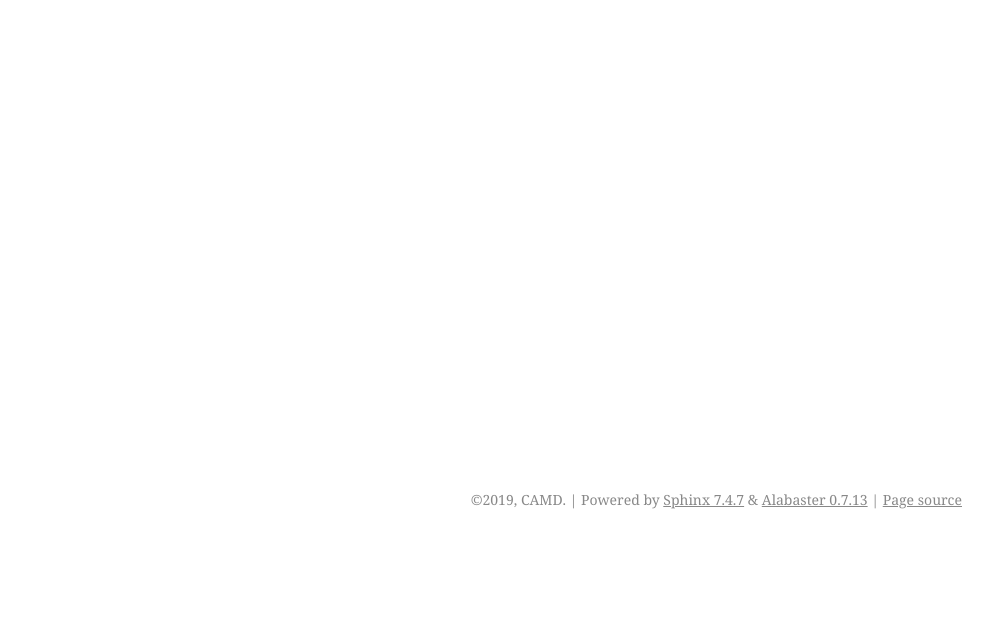
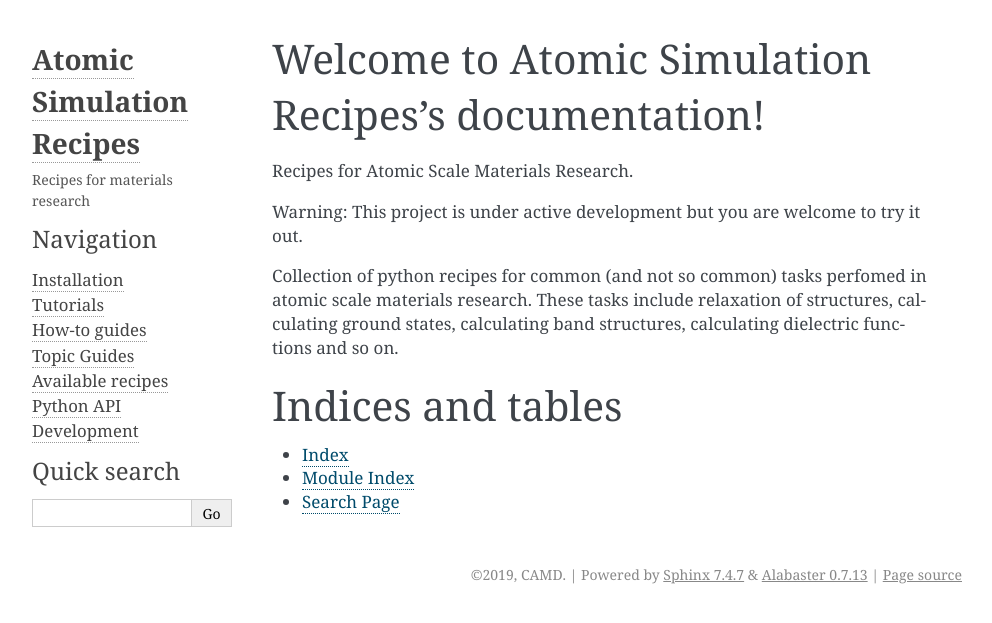
Before and after one commit to dijasila/Atomic-Simulation-Recipees, a Sphinx documentation site: the page built from docs/index.rst, in a window 1280 px wide. Shown: the top 623 px of the page, without its empty margins (148-1140 px from the left). Built offline with Sphinx 7.4.7, drawn with Linux system fonts in a browser that asks for light colours.

Commit message:
Update docs

```diff
--- a/docs/index.rst
+++ b/docs/index.rst
@@ -1,5 +1,35 @@
+.. Atomic Simulation Recipes documentation master file, created by
+   sphinx-quickstart on Thu Sep  5 12:35:32 2019.
+   You can adapt this file completely to your liking, but it should at least
+   contain the root `toctree` directive.
+
+Welcome to Atomic Simulation Recipes's documentation!
+=====================================================
+Recipes for Atomic Scale Materials Research.
+
+Warning: This project is under active development but you are welcome to try it out.
+
+Collection of python recipes for common (and not so common)
+tasks perfomed in atomic scale materials research. These tasks include
+relaxation of structures, calculating ground states, calculating band
+structures, calculating dielectric functions and so on.
+
+
 .. toctree::
-   :maxdepth: 3
+   :maxdepth: 2
    :hidden:
 
-   src/index
+   src/install
+   src/tutorials/tutorials
+   src/howtoguides/howtoguides
+   src/topical-discussions/topical-discussions
+   src/recipes/recipes
+   src/api
+   src/developing
+
+
+Indices and tables
+==================
+* :ref:`genindex`
+* :ref:`modindex`
+* :ref:`search`
```
Also changed, not shown: docs/src/index.rst (deleted, +0 -35 lines).
